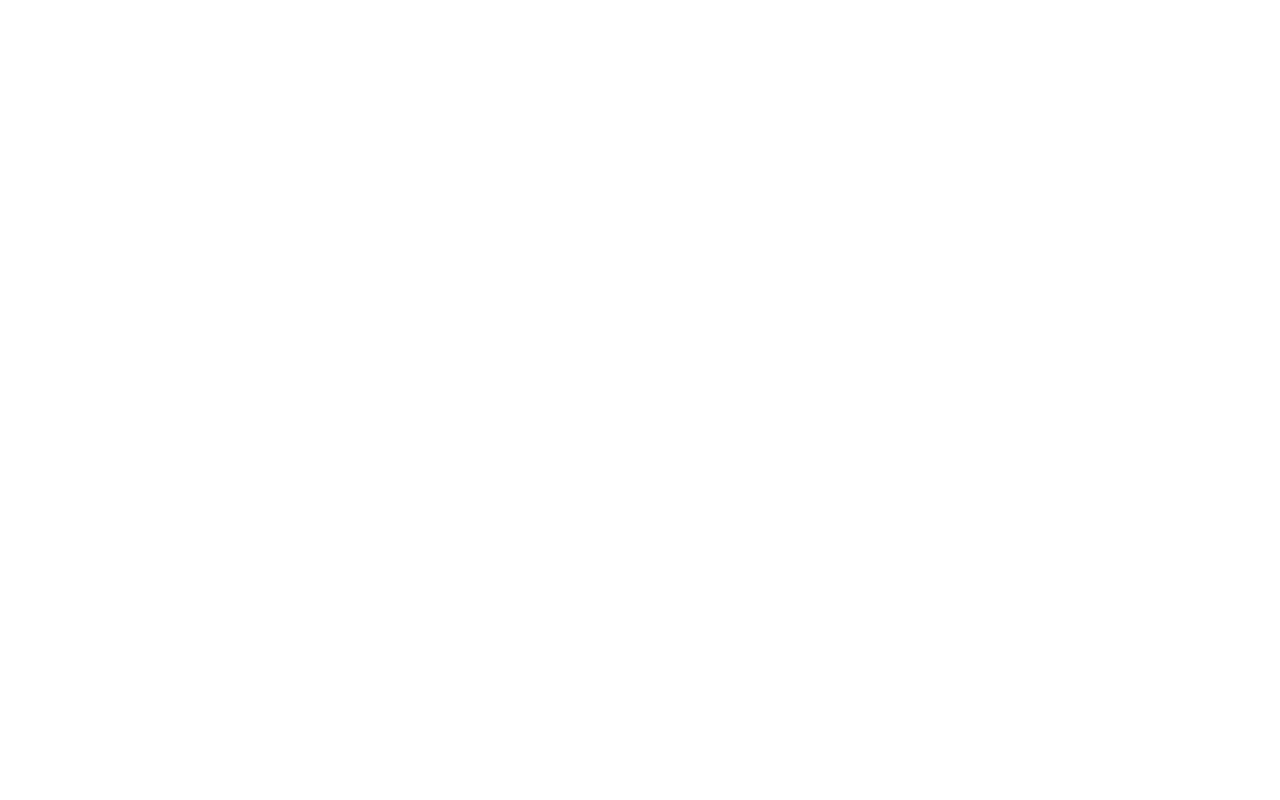
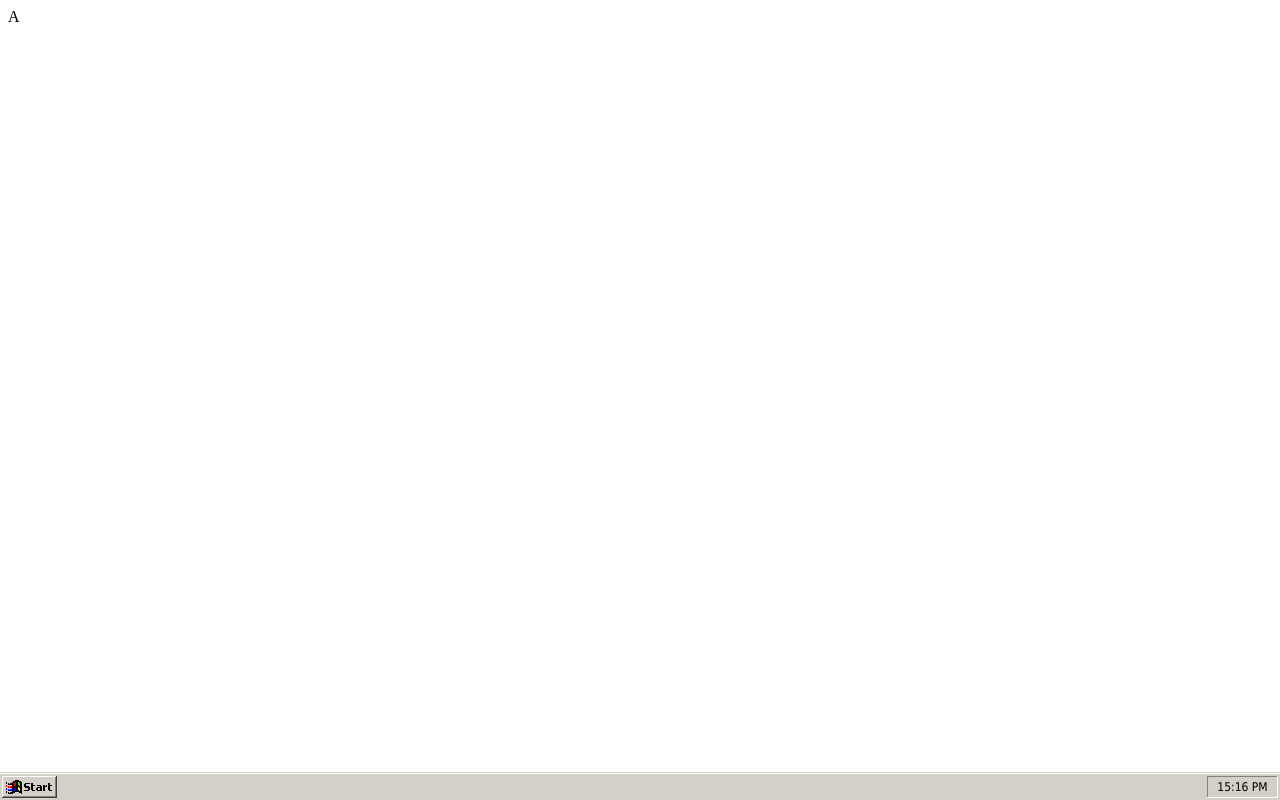
Before and after one commit to Irishmun/irishmun.github.io, a plain HTML site: page index.html in a window 1280 px wide. Drawn offline with Linux system fonts and the light colour scheme.

Commit message:
made base taskbar

```diff
--- /dev/null
+++ b/code/clock.js
@@ -0,0 +1,24 @@
+function startTime() {
+    //var months = ['Jan', 'Feb', 'Mar', 'Apr', 'May', 'Jun', 'Jul', 'Aug', 'Sep', 'Oct', 'Nov', 'Dec'];
+    //var days = ['Mon', 'Tue', 'Wed', 'Thu', 'Fri', 'Sat', 'Sun'];
+    var today = new Date();
+    var h = today.getHours(); //hours
+    var m = today.getMinutes(); //minutes
+    //var d = days[(today.getDay() - 1)]; //weekday
+    //var D = today.getDate(); //day of the month
+    //var M = months[(today.getMonth())]; //month
+    m = checkTime(m);
+    if (h >= 0 && h < 11) {
+        document.getElementById('Clock').innerHTML =
+            h + ":" + m + " AM"; //" - " + d + " " + D + " " + M + " 1997";
+    } else {
+        document.getElementById('Clock').innerHTML =
+            h + ":" + m + " PM";
+    }
+    var t = setTimeout(startTime, 5000);
+}
+
+function checkTime(i) {
+    if (i < 10) { i = "0" + i };
+    return i;
+}
--- /dev/null
+++ b/deco/css/Taskbar.css
@@ -0,0 +1,48 @@
+.Taskbar {
+    position: fixed;
+    bottom: 0;
+    width: 100%;
+    height: 28px;
+}
+
+.Taskbar-background {
+    background-image: url(../img/icons/taskbar.png);
+    background-repeat: repeat;
+    background-color: #D4D0C8;
+    margin-left: -8px;
+}
+
+.StartButton {
+    background-image: url(../img/icons/StartButtonClassic.png);
+    background-repeat: no-repeat;
+    height: 22px;
+    width: 55px;
+    margin: 4px 0px 4px 2px;
+    border: none;
+    outline: none;
+}
+
+.StartButton:active {
+    background-position-x: 100%;
+}
+
+.Clock {
+    background-image: url(../img/icons/ClockClassic.png);
+    background-repeat: no-repeat;
+    height: 22px;
+    width: 71px;
+    margin: 4px 2px;
+    outline: none;
+    display: block;
+    float: right;
+}
+
+.TimeText {
+    text-align: center;
+    line-height: 22px;
+    font-size: 12px;
+    font-family: Tahoma, Verdana, Segoe, sans-serif;
+    font-smooth: none;
+    -webkit-font-smoothing: none;
+    -moz-osx-font-smoothing: none;
+}
--- /dev/null
+++ b/deco/css/fonts.css
@@ -0,0 +1,6 @@
+@font-face {
+    font-family: Tahoma, Verdana, Segoe, sans-serif;
+    src: tahoma, Verdana, Segoe, sans-serif;
+    font-weight: normal;
+    font-style: normal;
+}
--- a/index.html
+++ b/index.html
@@ -1,4 +1,22 @@
 <!DOCTYPE html>
-<html>
+<html lang="en">
+
+<head>
+    <link rel="stylesheet" href="./deco/css/Taskbar.css">
+</head>
+
+<body onload="startTime()">
+    <div id: "Taskbar" class="Taskbar Taskbar-background">
+        <button id="StartButton" class="StartButton">
+        </button>
+        <span id="Clock" class="Clock TimeText">
+        </span>
+    </div>
+
+    <div id: "Desktop">
+        A
+    </div>
+    <script src="./code/clock.js"></script>
+</body>
 
 </html>
```
Also changed, not shown: deco/css/Global.css (added), deco/img/icons/ClockClassic.png (added), deco/img/icons/ClockClassicWTime.png (added), deco/img/icons/StartButton.png (added), deco/img/icons/StartButtonClassic.png (added), deco/img/icons/taskbar.png (added).
